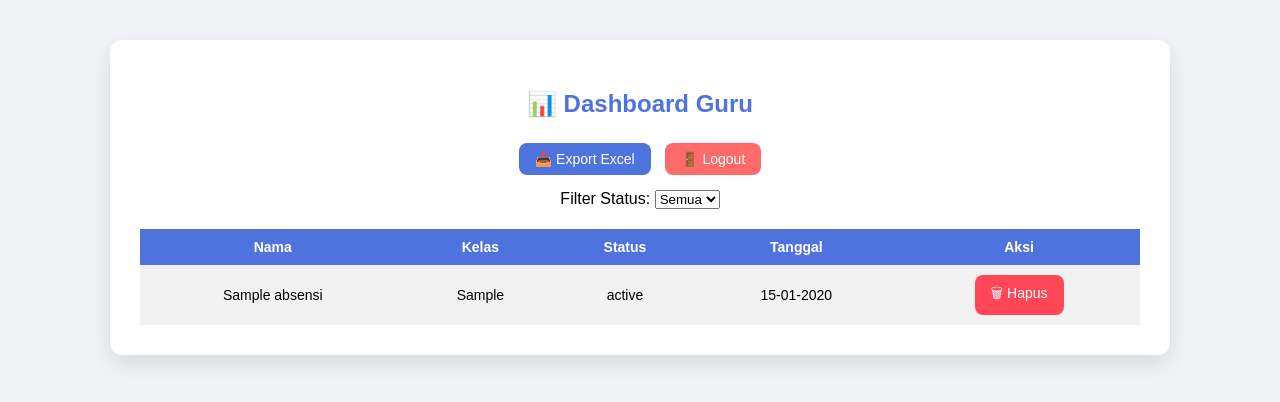
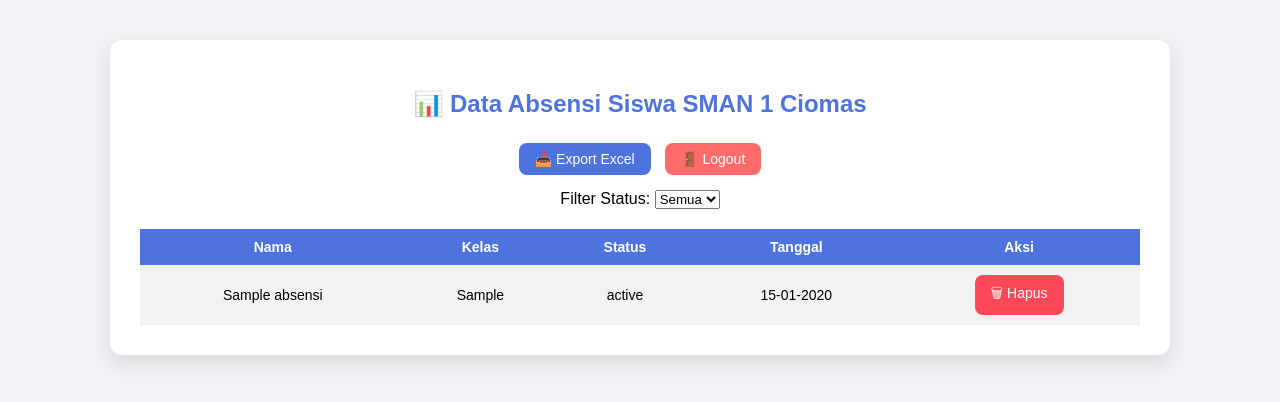
Before and after one commit to hestioctaviani810-star/absensi-sekolah, a Flask app: page /dashboard in a window 1280 px wide. Shown: the top 402 px of the page. Run offline with Flask 3, Linux system fonts and the light colour scheme; the visitor is signed in with stand-in values (Sample User, id 1); tables that the repository leaves empty hold one stand-in row (values such as "Sample post").

Commit message:
update HTML & tampilan dashboard

```diff
--- a/templates/index.html
+++ b/templates/index.html
@@ -2,7 +2,7 @@
 <html lang="id">
 <head>
 <meta charset="UTF-8">
-<title>Dashboard Guru</title>
+<title>Data Absensi</title>
 <style>
 body {
     font-family: Arial, sans-serif;
@@ -96,7 +96,7 @@ tr:nth-child(even) {
 <body>
 
 <div class="container">
-    <h2>📊 Dashboard Guru</h2>
+    <h2>📊 Data Absensi Siswa SMAN 1 Ciomas</h2>
 
     <!-- tombol export & logout -->
     <div style="margin-bottom:15px; text-align:center;">
```
